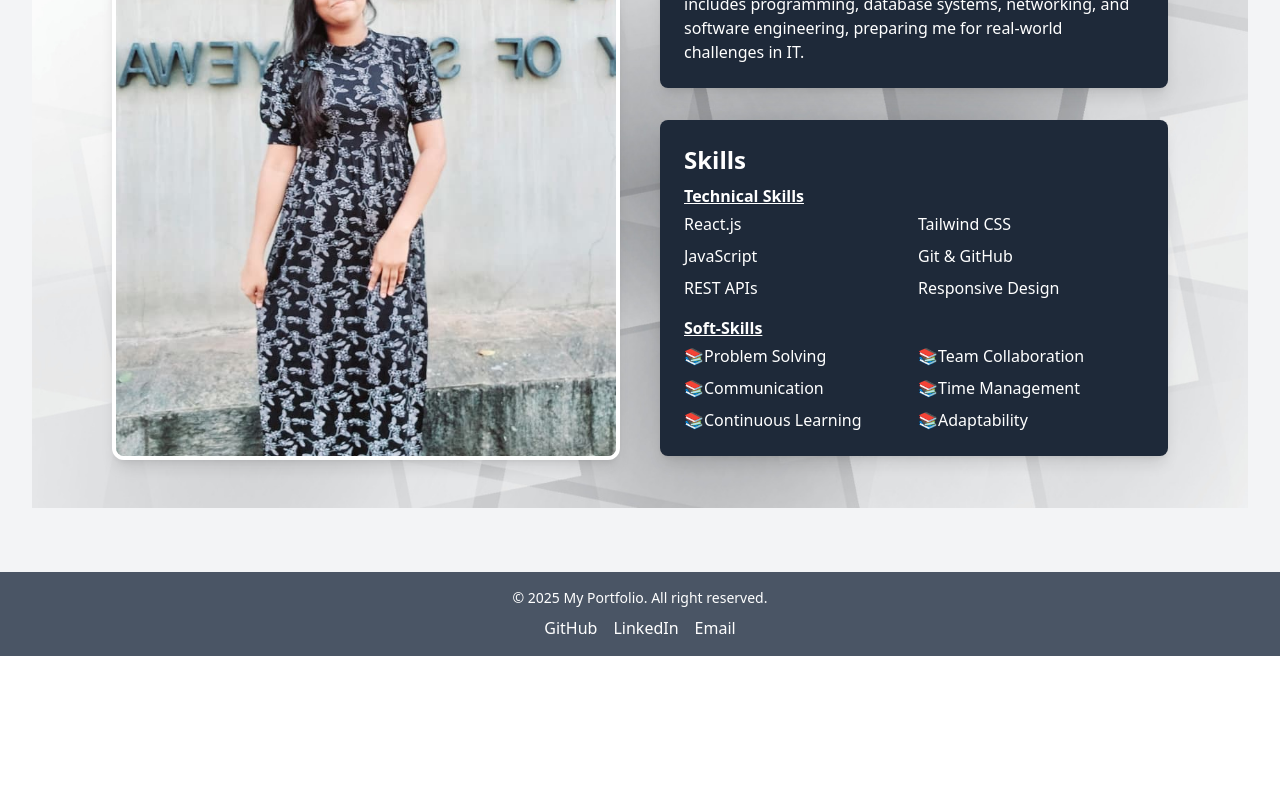
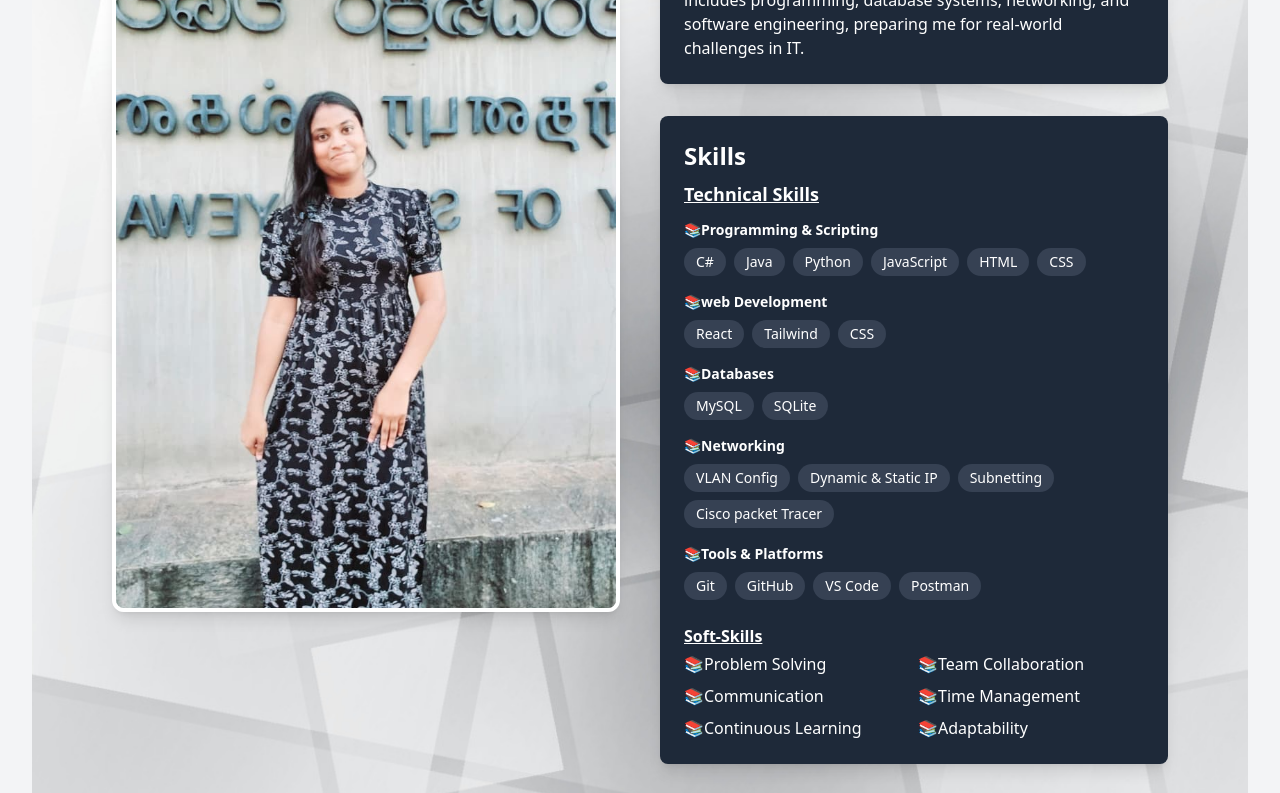
Before and after one commit to ICT-Courses/ict2233-ca-02-Isurika-Thennakoon, a React (Vite) app in the folder my-portfolio/: page /about in a window 1280 px wide. Shown: the part 604-1397 px from the top of the page. Before the commit the page ends 1260 px from the top, so only its background shows below. Built offline with nearby package versions, Linux system fonts and the light colour scheme.

Commit message:
Fix About.jsx Skills Box

```diff
--- a/my-portfolio/src/Pages/About.jsx
+++ b/my-portfolio/src/Pages/About.jsx
@@ -55,18 +55,74 @@ export default function About(){
             <div className="bg-gray-800 text-white p-6 rounded-lg shadow-lg relative">
               <h3 className="text-2xl font-semibold mb-2">Skills</h3>
 
-              {/* Technical Skills */}
-              <h4 className="font-semibold underline mb-1">Technical Skills</h4>
-              <ul className="grid grid-cols-2 gap-2 mb-4">
-                <li>React.js</li>
-                <li>Tailwind CSS</li>
-                <li>JavaScript</li>
-                <li>Git & GitHub</li>
-                <li>REST APIs</li>
-                <li>Responsive Design</li>
-              </ul>
+              <h4 className="font-semibold underline mb-3 text-lg">Technical Skills</h4>
 
-              {/* Soft Skills */}
+              <p className="text-sm font-semibold mb-2">📚Programming & Scripting</p>
+              <div className="flex flex-wrap gap-2 mb-4">
+                {["C#", "Java", "Python", "JavaScript", "HTML", "CSS"].map((skill) => (
+                  <span
+                    key={skill}
+                    className="bg-gray-700 px-3 py-1 rounded-full text-sm hover:bg-gray-600 transition"
+                  >
+                    {skill}
+                  </span>
+                ))}
+              </div>
+
+              <p className="text-sm font-semibold mb-2">📚web Development</p>
+              <div className="flex flex-wrap gap-2 mb-4">
+                {["React", "Tailwind", "CSS"].map((skill) => (
+                  <span
+                    key={skill}
+                    className="bg-gray-700 px-3 py-1 rounded-full text-sm hover:bg-gray-600 transition"
+                  >
+
+                    {skill}
+                  </span>
+                ))}
+              </div>
+
+              <p className="text-sm font-semibold mb-2">📚Databases</p>
+              <div className="flex flex-wrap gap-2 mb-4">
+                {["MySQL", "SQLite"].map((skill) => (
+                  <span
+                    key={skill}
+                    className="bg-gray-700 px-3 py-1 rounded-full text-sm hover:bg-gray-600 transition"
+                  >
+                    {skill}
+                  </span>
+                ))}
+              </div>
+
+              <p className="text-sm font-semibold mb-2">📚Networking</p>
+              <div className="flex flex-wrap gap-2 mb-4">
+                {[
+                  "VLAN Config",
+                  "Dynamic & Static IP",
+                  "Subnetting",
+                  "Cisco packet Tracer",
+                ].map((skill) => (
+                   <span
+                    key={skill}
+                    className="bg-gray-700 px-3 py-1 rounded-full text-sm hover:bg-gray-600 transition"
+                  >
+                    {skill}
+                  </span>
+                ))}
+              </div>
+
+              <p className="text-sm font-semibold mb-2"> 📚Tools & Platforms</p>
+              <div className="flex flex-wrap gap-2 mb-6">
+                {["Git", "GitHub", "VS Code", "Postman"].map((skill) => (
+                  <span
+                    key={skill}
+                    className="bg-gray-700 px-3 py-1 rounded-full text-sm hover:bg-gray-600 transition"
+                 >
+                    {skill}
+                  </span>
+              ))}
+            </div>
+
               <h4 className="font-semibold underline mb-1">Soft-Skills</h4>
               <ul className="grid grid-cols-2 gap-2">
                 <li>📚Problem Solving</li>
@@ -77,9 +133,12 @@ export default function About(){
                 <li>📚Adaptability</li>
               </ul>
             </div>
+
+            </div>
           </div>
         </div>
-      </div>
+
+
     </section>
   );
 }
```
